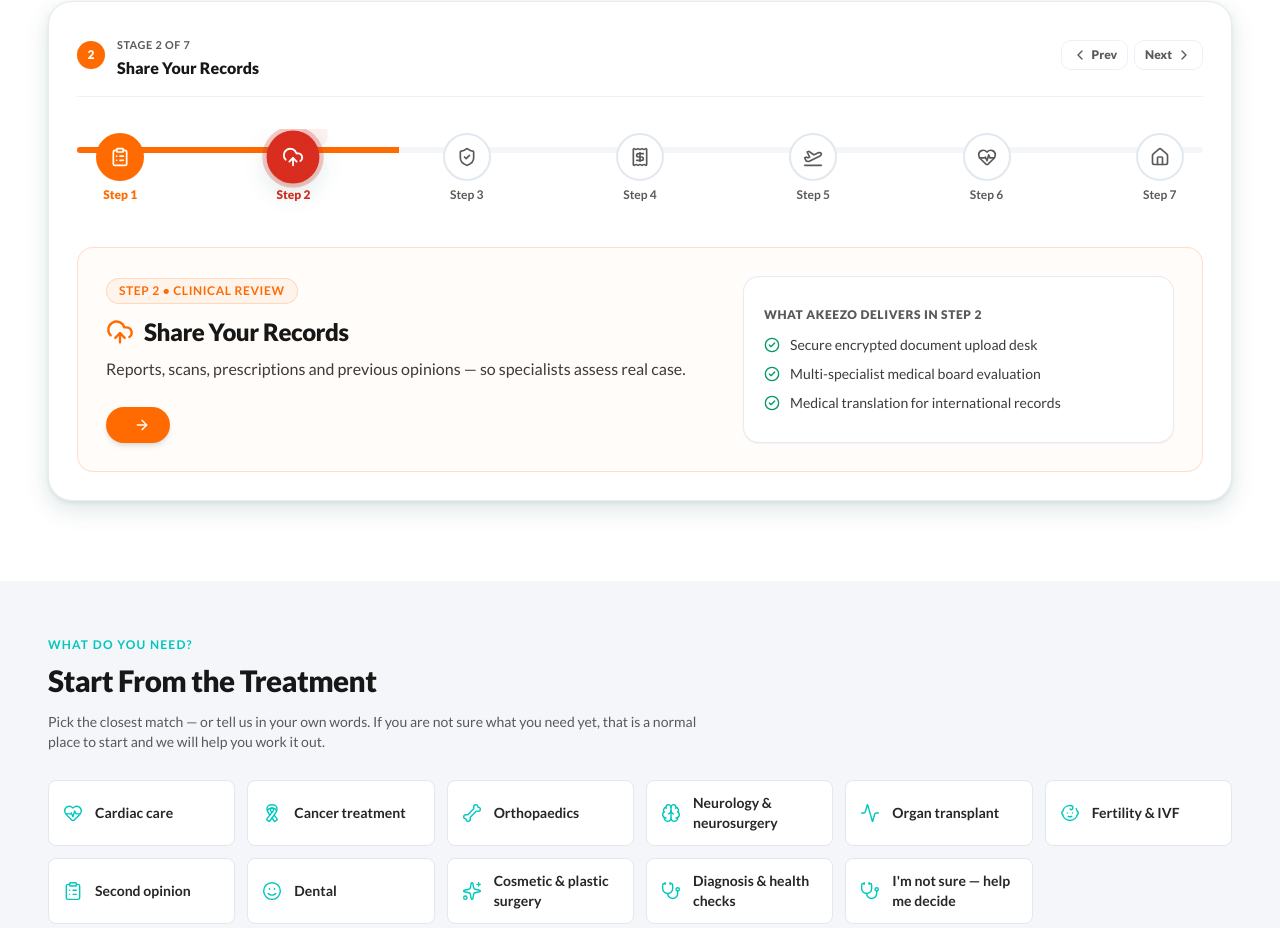
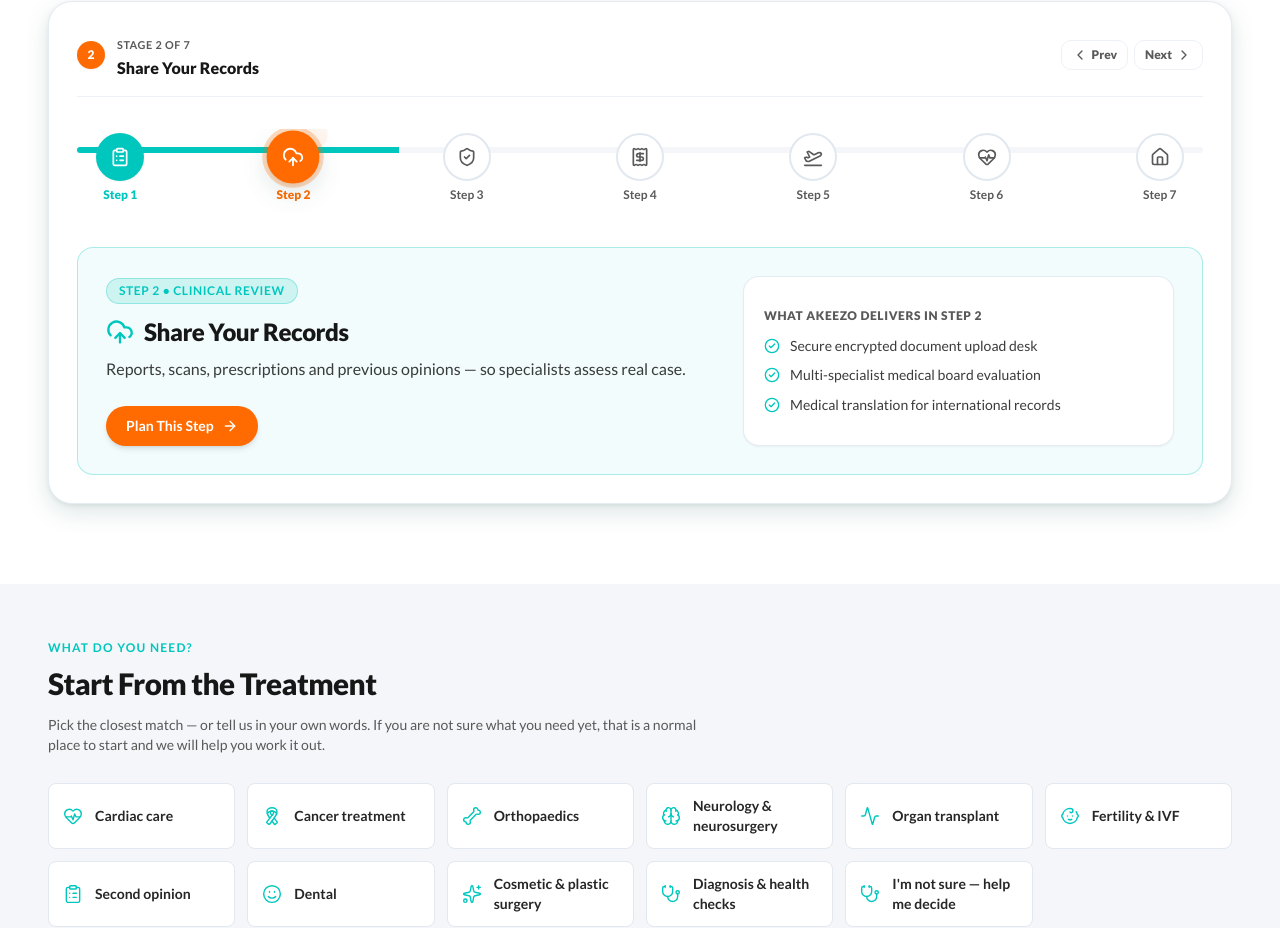
Before and after one commit to MackStroke/akeezo, a React (Vite) app in the folder client/: page / in a window 1280 px wide. Shown: the part 2080-3008 px from the top of the page. Built offline with nearby package versions, Linux system fonts and the light colour scheme; no server answers.

Commit message:
Fix Journey section colors to use Orange (active) and Teal Green (visited/progress) instead of Red

```diff
--- a/client/src/sections/Journey.jsx
+++ b/client/src/sections/Journey.jsx
@@ -191,7 +191,7 @@ export function Journey({ onSelectStep }) {
           <div className="relative mb-8 pt-2">
             <div className="absolute top-[1.35rem] sm:top-[1.6rem] left-0 right-0 h-1.5 bg-muted rounded-full overflow-hidden">
               <div
-                className="h-full bg-primary transition-all duration-500 ease-out"
+                className="h-full bg-mint transition-all duration-500 ease-out"
                 style={{ width: `${progressPercent}%` }}
               />
             </div>
@@ -214,24 +214,24 @@ export function Journey({ onSelectStep }) {
                       className={cn(
                         'relative flex size-10 sm:size-12 items-center justify-center rounded-full border-2 transition-all duration-300',
                         isActive
-                          ? 'border-emergency bg-emergency text-white shadow-widget scale-110 ring-4 ring-emergency/25'
+                          ? 'border-primary bg-primary text-white shadow-widget scale-110 ring-4 ring-primary/25'
                           : isPassed
-                            ? 'border-primary bg-primary text-primary-foreground shadow-xs'
-                            : 'border-rule bg-card text-muted-foreground hover:border-primary/40 hover:text-primary',
+                            ? 'border-mint bg-mint text-white shadow-xs'
+                            : 'border-rule bg-card text-muted-foreground hover:border-mint/40 hover:text-mint',
                       )}
                     >
                       <Icon className="size-4.5 sm:size-5" />
                       {isActive && (
-                        <span className="absolute -top-1 -right-1 size-3 rounded-full bg-emergency animate-ping" />
+                        <span className="absolute -top-1 -right-1 size-3 rounded-full bg-primary animate-ping" />
                       )}
                     </div>
                     <span
                       className={cn(
                         'text-[0.7rem] sm:text-xs font-bold text-center line-clamp-1 transition-colors',
                         isActive
-                          ? 'text-emergency font-black'
+                          ? 'text-primary font-black'
                           : isPassed
-                            ? 'text-primary font-extrabold'
+                            ? 'text-mint font-extrabold'
                             : 'text-muted-foreground group-hover:text-foreground',
                       )}
                     >
@@ -244,14 +244,14 @@ export function Journey({ onSelectStep }) {
           </div>
 
           {/* Active Step Feature Showcase Card (Animated spotlight) */}
-          <div className="grid grid-cols-1 lg:grid-cols-12 gap-6 rounded-2xl border border-primary/20 bg-accent/30 p-5 sm:p-7 transition-all duration-300 animate-in fade-in slide-in-from-bottom-3">
+          <div className="grid grid-cols-1 lg:grid-cols-12 gap-6 rounded-2xl border border-mint/30 bg-mint/5 p-5 sm:p-7 transition-all duration-300 animate-in fade-in slide-in-from-bottom-3">
             <div className="lg:col-span-7 flex flex-col justify-between space-y-4">
               <div>
-                <span className="inline-block text-xs font-bold uppercase tracking-wider text-primary bg-accent px-3 py-1 rounded-full border border-primary/20">
+                <span className="inline-block text-xs font-bold uppercase tracking-wider text-mint bg-mint/15 px-3 py-1 rounded-full border border-mint/30">
                   {current.tag}
                 </span>
                 <h3 className="mt-3 text-xl sm:text-2xl font-black text-ink-strong flex items-center gap-2.5">
-                  <CurrentIcon className="size-7 text-primary shrink-0" />
+                  <CurrentIcon className="size-7 text-mint shrink-0" />
                   {current.title}
                 </h3>
                 <p className="mt-2 text-sm sm:text-base text-foreground/90 leading-relaxed font-medium">
@@ -264,7 +264,7 @@ export function Journey({ onSelectStep }) {
                   href="#top"
                   className="inline-flex items-center gap-2 px-5 py-2.5 rounded-full bg-primary text-primary-foreground font-bold text-xs sm:text-sm hover:bg-primary/90 transition-all shadow-md group"
                 >
-                  <span>{current.actionLabel}</span>
+                  <span>{current.actionLabel || 'Plan This Step'}</span>
                   <ArrowRight className="size-4 transition-transform group-hover:translate-x-1" />
                 </a>
               </div>
@@ -278,7 +278,7 @@ export function Journey({ onSelectStep }) {
               <ul className="space-y-2.5">
                 {current.details.map((detail, idx) => (
                   <li key={idx} className="flex items-start gap-2.5 text-xs sm:text-sm text-foreground/90 font-medium leading-snug">
-                    <CheckCircle2 className="size-4 text-emerald-600 shrink-0 mt-0.5" />
+                    <CheckCircle2 className="size-4 text-mint shrink-0 mt-0.5" />
                     <span>{detail}</span>
                   </li>
                 ))}
```
